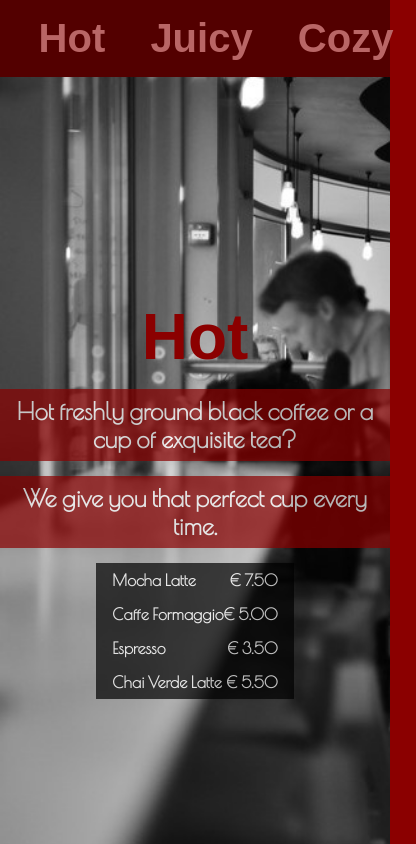
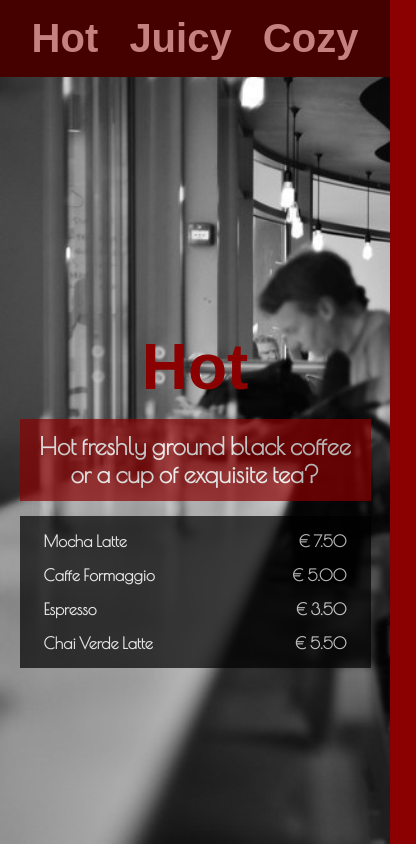
Before and after one commit to tobiasg/LLTU2025_exercise_html_css_caffe_retro, a plain HTML site: page index.html in a window 390 px wide. Shown: the top 844 px of the page, 416 px wide, since content can reach past the window. Drawn offline with nearby package versions, Linux system fonts and the light colour scheme; a web font is replaced by a local one.

Commit message:
Improve responsiveness

```diff
--- a/index.html
+++ b/index.html
@@ -70,7 +70,7 @@
         <div class="list-container">
           <div class="list-item">
             <span>Mon-Sun</span>
-            <span>8am – 11pm</span>
+            <span>8am - 11pm</span>
           </div>
           <div class="list-item">
             <span>Caffe Retro</span>
--- a/style.css
+++ b/style.css
@@ -13,12 +13,13 @@ header {
   top: 0;
   padding: 1rem;
   background-color: black;
-  opacity: 0.4;
+  opacity: 0.5;
 }
 
 header nav {
   margin: 0 auto;
-  width: 400px;
+  max-width: 400px;
+  width: 100%;
   display: flex;
   align-items: center;
   justify-content: space-around;
@@ -55,11 +56,26 @@ section h1 {
 }
 
 section p {
+  width: 90%;
+  max-width: 600px;
+  margin: 0 auto;
   color: #ffffff;
   font-size: 24px;
   background-color: darkred;
-  padding: 0.5rem;
+  padding: 0.8rem;
   text-align: center;
+  font-weight: bold;
+  opacity: 0.7;
+}
+
+section p:nth-of-type(1) {
+  position: relative;
+  right: 100px;
+}
+
+section p:nth-of-type(2) {
+  position: relative;
+  left: 100px;
 }
 
 section ul {
@@ -70,11 +86,6 @@ section ul {
   padding: 0.5rem;
   opacity: 0.6;
   font-weight: bold;
-}
-
-section p {
-  font-weight: bold;
-  opacity: 0.7;
 }
 
 .hot {
@@ -90,10 +101,15 @@ section p {
 }
 
 .list-container {
+  width: 100%;
+  max-width: 600px;
+  margin: 0 auto;
   background-color: #000000;
   color: #ffffff;
   font-weight: bold;
   opacity: 0.7;
+  box-sizing: border-box;
+  padding: 0.5em;
 }
 
 .list-item {
@@ -102,3 +118,19 @@ section p {
   align-items: center;
   padding: 0.5em 1em;
 }
+
+@media screen and (max-width: 768px) {
+  section p:nth-of-type(1) {
+    position: static;
+  }
+
+  section p:nth-of-type(2) {
+    position: static;
+    display: none;
+  }
+
+  .list-container,
+  section p {
+    width: 90%;
+  }
+}
```
